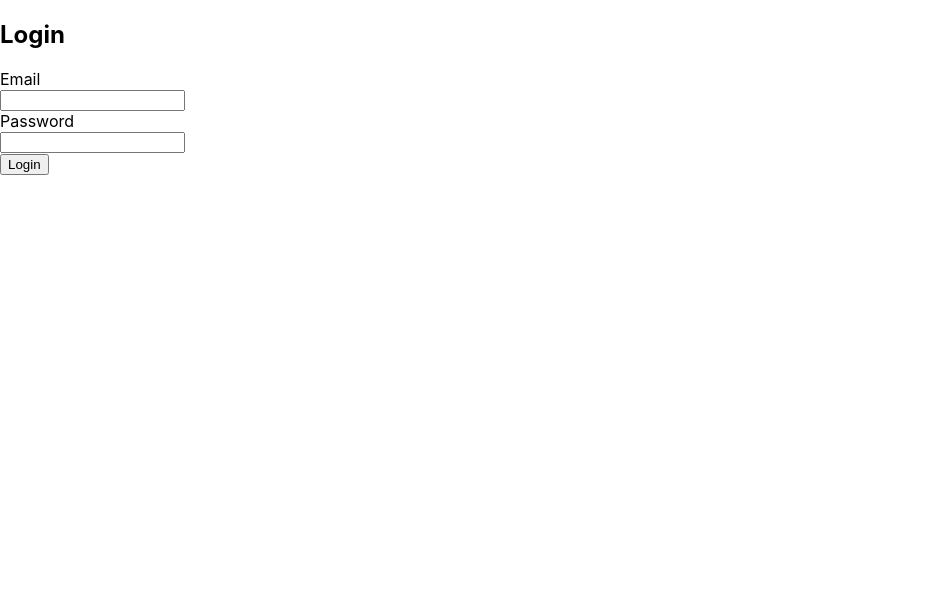
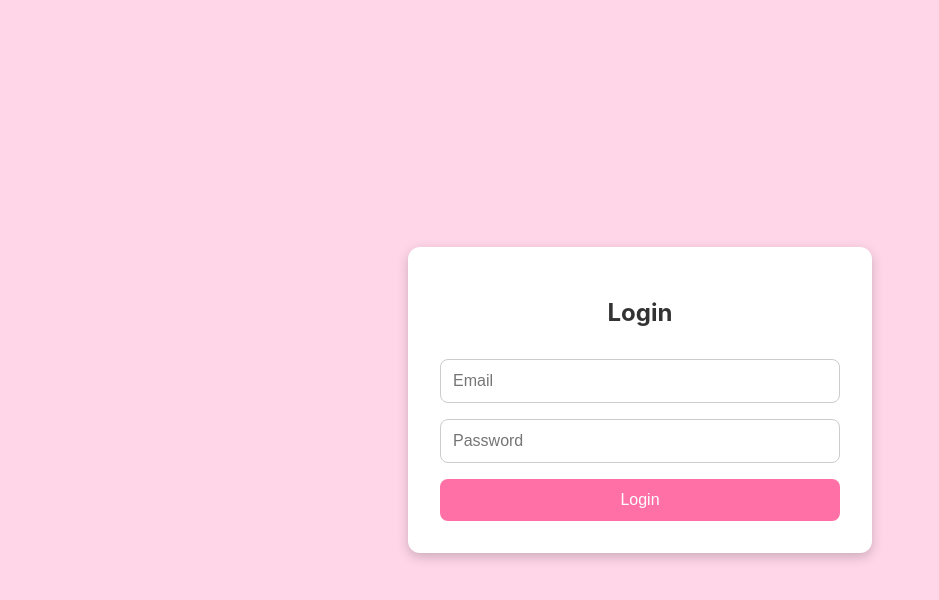
Before and after one commit to ayrtonaoki/loveguessr-frontend, a React (Create React App) app: page /login in a window 1280 px wide. Shown: the top 600 px of the page, without its empty margins (0-939 px from the left). Built offline with nearby package versions, Linux system fonts and the light colour scheme.

Commit message:
Improve LoginForm style

```diff
--- a/src/components/LoginForm.jsx
+++ b/src/components/LoginForm.jsx
@@ -1,4 +1,3 @@
-// src/components/LoginForm.jsx
 import { useState } from 'react';
 import { useNavigate } from 'react-router-dom';
 
@@ -16,7 +15,7 @@ function LoginForm() {
       const res = await fetch('http://localhost:3001/users/sign_in', {
         method: 'POST',
         headers: {
-          'Content-Type': 'application/json',
+          'Content-Type': 'application/json'
         },
         body: JSON.stringify({
           user: {
@@ -28,8 +27,7 @@ function LoginForm() {
 
       if (res.ok) {
         const data = await res.json();
-        // store JWT/token if you're using it
-        localStorage.setItem('token', data.token); // optional if JWT is returned manually
+        localStorage.setItem('token', data.token);
         navigate('/dashboard');
       } else {
         const data = await res.json();
@@ -42,18 +40,73 @@ function LoginForm() {
   };
 
   return (
-    <div>
-      <h2>Login</h2>
-      <form onSubmit={handleSubmit}>
-        <label>Email</label><br />
-        <input type="email" value={email} onChange={(e) => setEmail(e.target.value)} required /><br />
-        <label>Password</label><br />
-        <input type="password" value={password} onChange={(e) => setPassword(e.target.value)} required /><br />
-        <button type="submit">Login</button>
+    <div style={containerStyle}>
+      <form onSubmit={handleSubmit} style={formStyle}>
+        <h2 style={headingStyle}>Login</h2>
+        <input
+          type="email"
+          placeholder="Email"
+          value={email}
+          required
+          onChange={(e) => setEmail(e.target.value)}
+          style={inputStyle}
+        />
+        <input
+          type="password"
+          placeholder="Password"
+          value={password}
+          required
+          onChange={(e) => setPassword(e.target.value)}
+          style={inputStyle}
+        />
+        <button type="submit" style={buttonStyle}>Login</button>
+        {error && <p style={{ color: 'red', textAlign: 'center' }}>{error}</p>}
       </form>
-      {error && <p style={{ color: 'red' }}>{error}</p>}
     </div>
   );
 }
 
+const containerStyle = {
+  backgroundColor: '#ffd6e8',
+  minHeight: '100vh',
+  display: 'flex',
+  justifyContent: 'center',
+  alignItems: 'center',
+};
+
+const formStyle = {
+  backgroundColor: '#fff',
+  padding: '2rem',
+  borderRadius: '12px',
+  boxShadow: '0 4px 12px rgba(0, 0, 0, 0.2)',
+  display: 'flex',
+  flexDirection: 'column',
+  gap: '1rem',
+  width: '100%',
+  maxWidth: '400px',
+};
+
+const inputStyle = {
+  padding: '0.75rem',
+  fontSize: '1rem',
+  borderRadius: '8px',
+  border: '1px solid #ccc',
+};
+
+const buttonStyle = {
+  backgroundColor: '#ff70a6',
+  color: '#fff',
+  padding: '0.75rem',
+  fontSize: '1rem',
+  border: 'none',
+  borderRadius: '8px',
+  cursor: 'pointer',
+};
+
+const headingStyle = {
+  textAlign: 'center',
+  marginBottom: '1rem',
+  color: '#333',
+};
+
 export default LoginForm;
```
